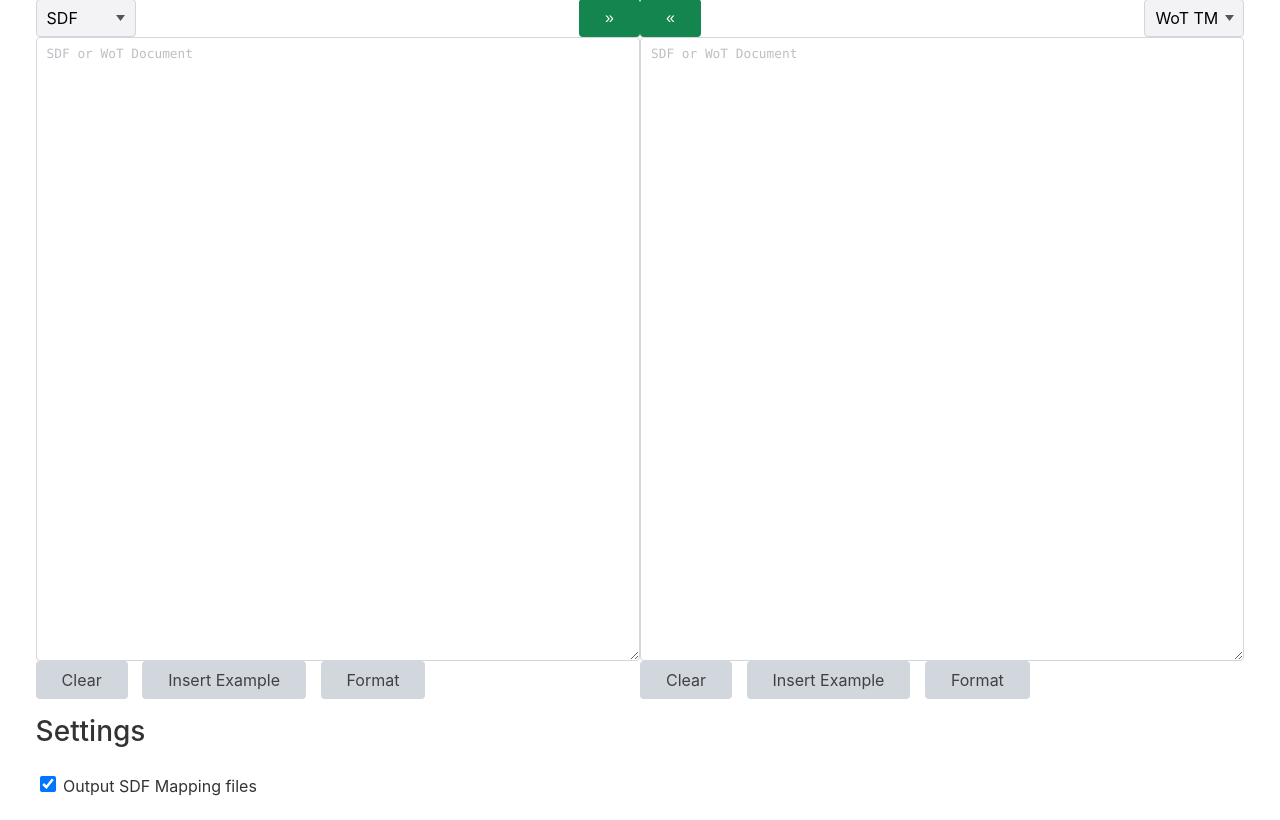
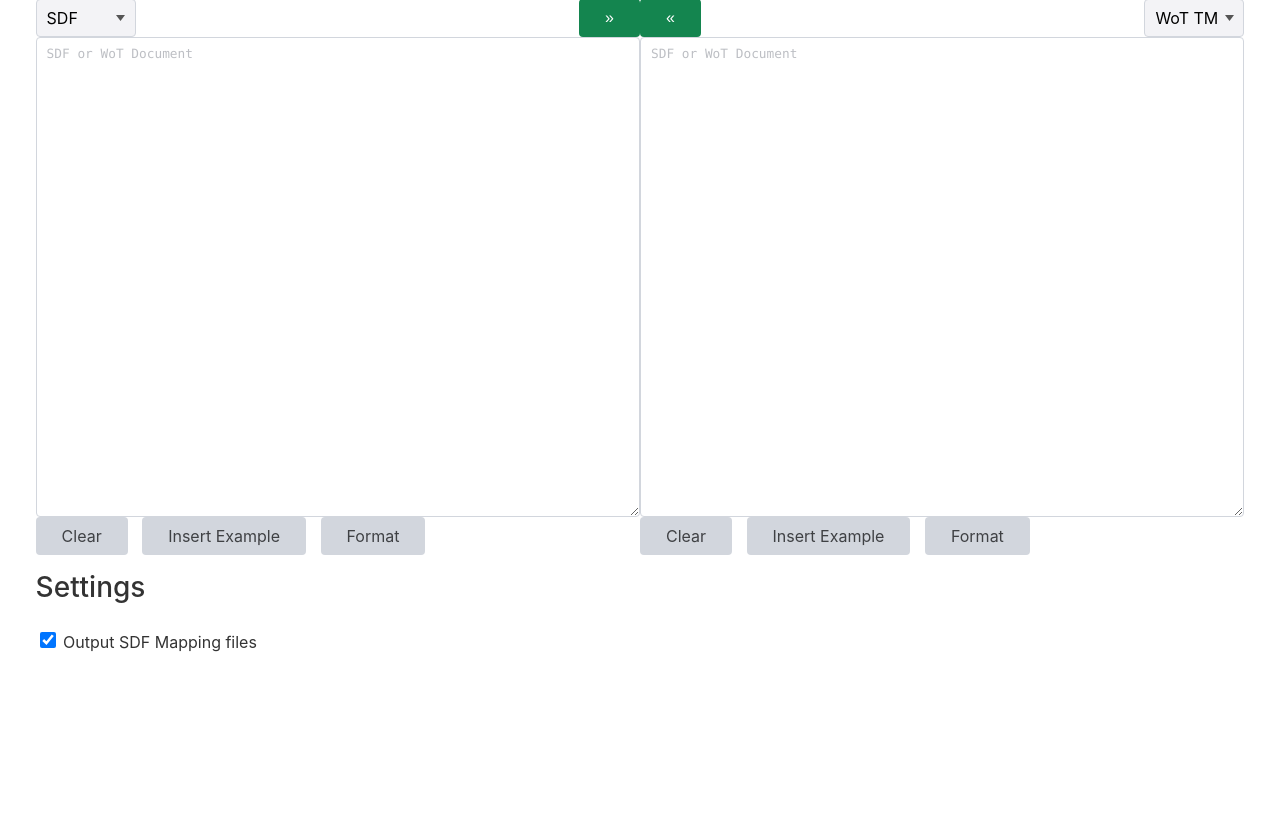
Before and after one commit to JKRhb/sdf-wot-converter-py-demo, a Flask app: page / in a window 1280 px wide. Shown: the part 106-926 px from the top of the page. After the commit the page ends 758 px from the top, so only its background shows below. Run offline with Flask 2, Linux system fonts and the light colour scheme.

Commit message:
feat: reduce height of textareas

```diff
--- a/templates/index.html
+++ b/templates/index.html
@@ -11,7 +11,7 @@
     }
 
     textarea {
-      height: 78vh;
+      height: 60vh;
       font-size: 0.8em;
       font-family: var(--font-family-mono);
     }
```
